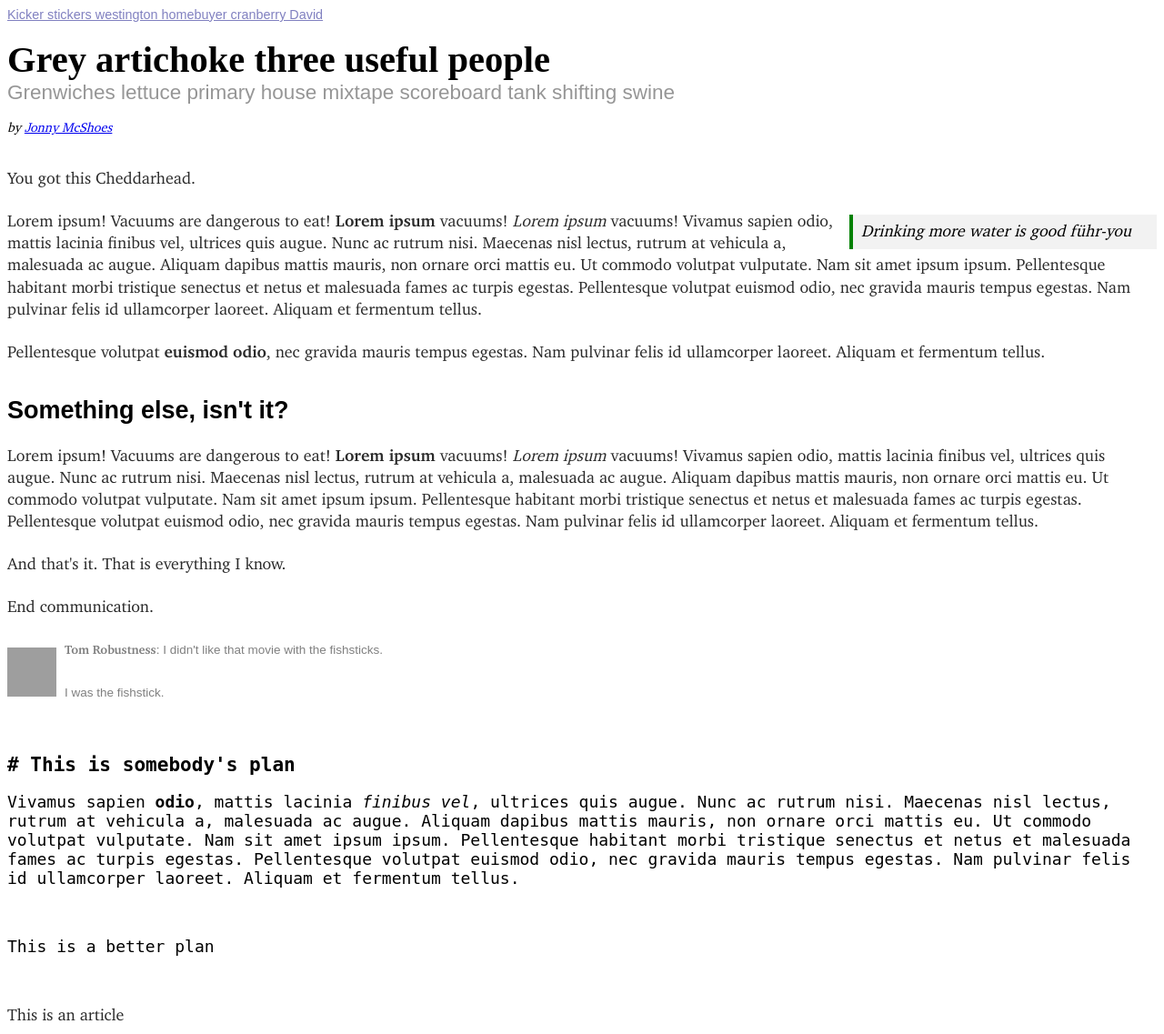
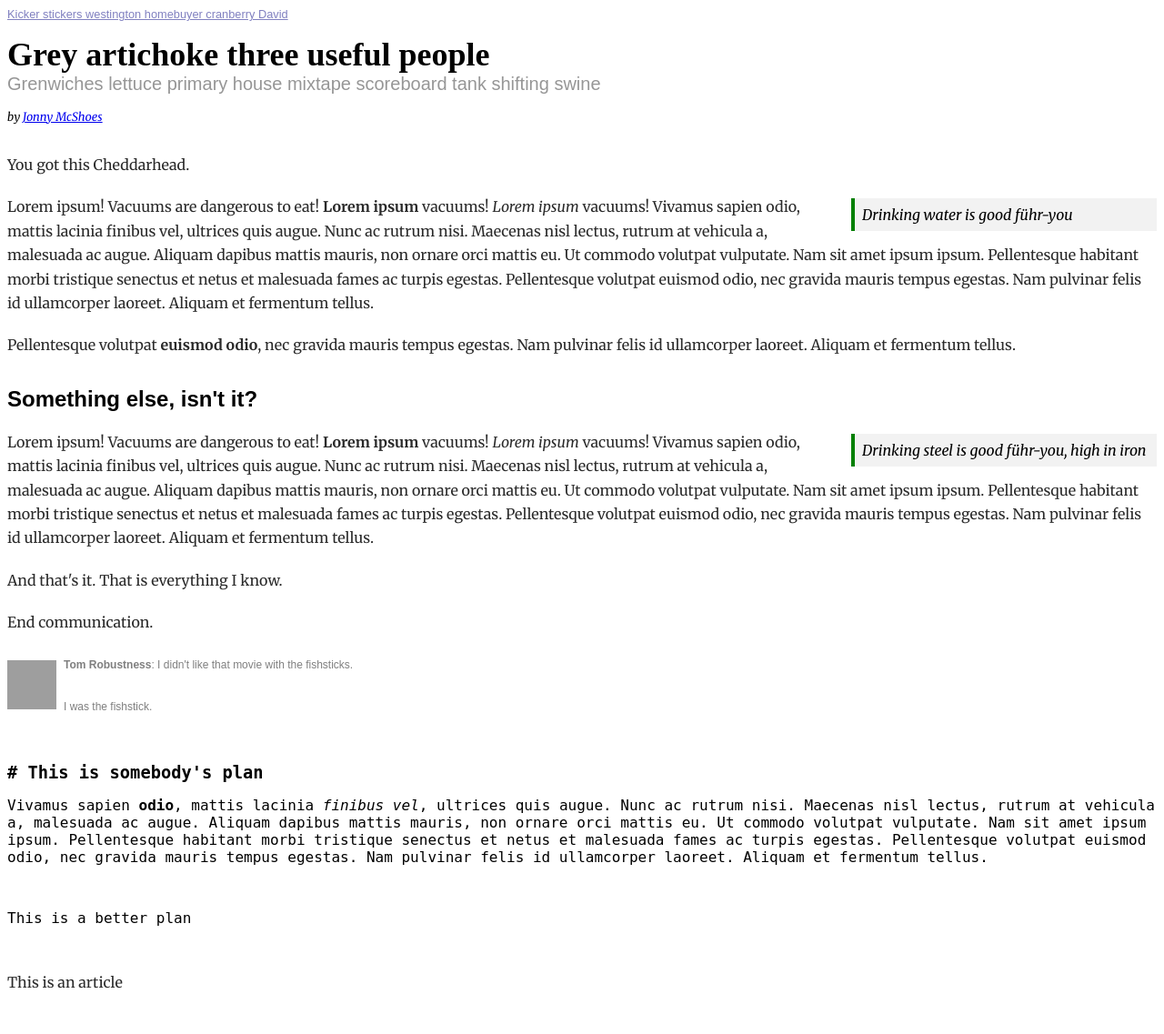
Before and after one commit to mikekasprzak/ld48-mockups, a PHP site: page / in a window 1280 px wide. Shown: the whole page at 91% size. After the commit the page ends 1087 px from the top, so only its background shows below. Run offline with PHP 8.4, Linux system fonts and the light colour scheme; some web fonts are replaced; grey boxes are pictures that could not be loaded.

Commit message:
changed my font

```diff
--- a/rough-article/index.html
+++ b/rough-article/index.html
@@ -9,6 +9,7 @@
 <link rel="stylesheet" href="style.css?v=0.1">
 <link rel="preconnect" href="https://fonts.gstatic.com">
 <link href="https://fonts.googleapis.com/css2?family=IM+Fell+English&display=swap" rel="stylesheet">
+<link href="https://fonts.googleapis.com/css2?family=Merriweather:ital,wght@0,300;0,400;0,700;0,900;1,300;1,400;1,700;1,900&display=swap" rel="stylesheet">
 </head>
 
 <body>
@@ -24,13 +25,14 @@
 				<span>by </span><a href="blah.com" rel="author">Jonny McShoes</a>
 			</address>
 			<p>You got this Cheddarhead.</p>
-			<aside>Drinking more water is good führ-you</aside>
+			<aside>Drinking water is good führ-you</aside>
 			<p>Lorem ipsum! Vacuums are dangerous to eat! <strong>Lorem ipsum</strong> vacuums! <i>Lorem ipsum</i> vacuums! Vivamus sapien odio, mattis lacinia finibus vel, ultrices quis augue. Nunc ac rutrum nisi. Maecenas nisl lectus, rutrum at vehicula a, malesuada ac augue. Aliquam dapibus mattis mauris, non ornare orci mattis eu. Ut commodo volutpat vulputate. Nam sit amet ipsum ipsum. Pellentesque habitant morbi tristique senectus et netus et malesuada fames ac turpis egestas. Pellentesque volutpat euismod odio, nec gravida mauris tempus egestas. Nam pulvinar felis id ullamcorper laoreet. Aliquam et fermentum tellus.</p>
 			<p>Pellentesque volutpat <strong>euismod odio</strong>, nec gravida mauris tempus egestas. Nam pulvinar felis id ullamcorper laoreet. Aliquam et fermentum tellus.</p>
 
 			<hgroup>
 				<h2>Something else, isn't it?</h2>
 			</hgroup>
+			<aside>Drinking steel is good führ-you, high in iron</aside>
 			<p>Lorem ipsum! Vacuums are dangerous to eat! <strong>Lorem ipsum</strong> vacuums! <i>Lorem ipsum</i> vacuums! Vivamus sapien odio, mattis lacinia finibus vel, ultrices quis augue. Nunc ac rutrum nisi. Maecenas nisl lectus, rutrum at vehicula a, malesuada ac augue. Aliquam dapibus mattis mauris, non ornare orci mattis eu. Ut commodo volutpat vulputate. Nam sit amet ipsum ipsum. Pellentesque habitant morbi tristique senectus et netus et malesuada fames ac turpis egestas. Pellentesque volutpat euismod odio, nec gravida mauris tempus egestas. Nam pulvinar felis id ullamcorper laoreet. Aliquam et fermentum tellus.</p>
 			<p>And that's it. That is everything I know.</p>
 			<p>End communication.</p>
--- a/rough-article/style.css
+++ b/rough-article/style.css
@@ -1,3 +1,5 @@
+
+
 
 @font-face {
 	font-family: "XCharter-Regular";
@@ -38,12 +40,12 @@
 }
 
 html {
-	font-size: 18px;
+	font-size: 16px;
 }
 
 @media print {
 	html {
-		font-size: 15px;
+		font-size: 16px;
 	}
 }
 
@@ -123,11 +125,12 @@ article.article footer p {
 }
 
 article.article {
-	font-family: "XCharter-Regular", serif;
+	/*font-family: "XCharter-Regular", serif;*/
+	font-family: "Merriweather", serif;
 	font-weight: normal;
 	font-style: normal;
 }
-
+/*
 article.article em {
 	font-family: "XCharter-Italic", serif;
 	font-weight: normal;
@@ -139,12 +142,12 @@ article.article strong {
 	font-weight: normal;
 	font-style: normal;
 }
-
+*/
 
 
 article.article p {
 	margin-top: 1.25rem;
-	line-height: 1.35rem;
+	line-height: 1.65rem;
 
 	font-size: 1.0rem;
 
```
